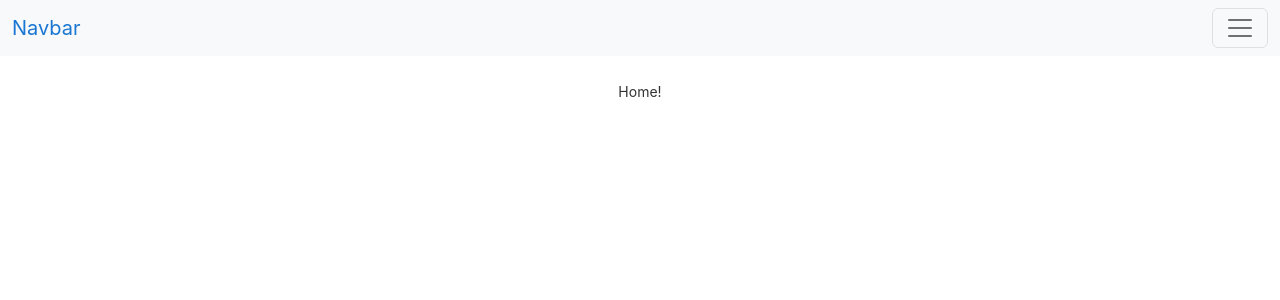
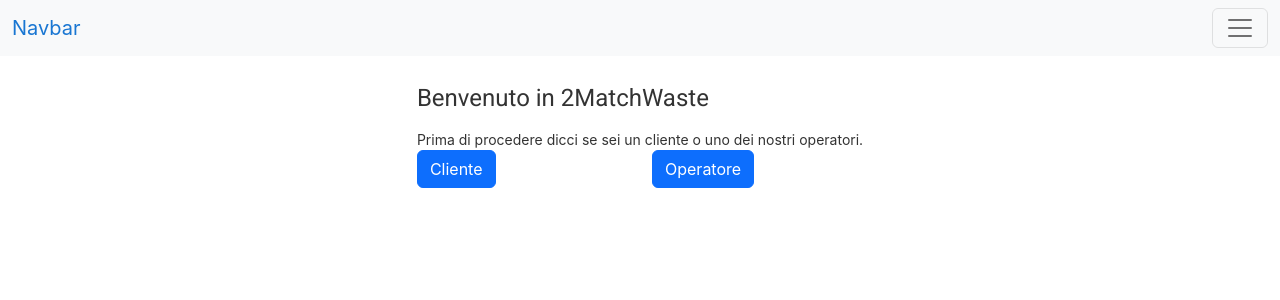
Before and after one commit to 2muchwaste/2muchwaste-frontend, an Angular app: page /home in a window 1280 px wide. Shown: the top 300 px of the page. Built offline with nearby package versions, Linux system fonts and the light colour scheme.

Commit message:
Add signin component to app

```diff
--- a/src/app/app.module.ts
+++ b/src/app/app.module.ts
@@ -11,13 +11,15 @@ import { HomeComponent } from './home/home.component';
 import {FormsModule} from "@angular/forms";
 import {HttpClientModule} from "@angular/common/http";
 import { SignupComponent } from './signup/signup.component';
+import { SigninComponent } from './signin/signin.component';
 
 @NgModule({
   declarations: [
     AppComponent,
     NavbarComponent,
     HomeComponent,
-    SignupComponent
+    SignupComponent,
+    SigninComponent
   ],
     imports: [
         BrowserModule,
--- a/src/app/home/home.component.html
+++ b/src/app/home/home.component.html
@@ -1 +1,20 @@
-<p>Home!</p>
+<div class="container">
+  <div class="row">
+    <div class="col">
+      <h1>Benvenuto in 2MatchWaste</h1>
+    </div>
+  </div>
+  <div class="row">
+    <div class="col">
+      Prima di procedere dicci se sei un cliente o uno dei nostri operatori.
+    </div>
+  </div>
+  <div class="row">
+    <div class="col-md-6">
+      <button [routerLink]="'/signup'" type="button" class="btn btn-primary">Cliente</button>
+    </div>
+    <div class="col-md-6">
+      <button type="button" class="btn btn-primary">Operatore</button>
+    </div>
+  </div>
+</div>
--- /dev/null
+++ b/src/app/signin/signin.component.html
@@ -0,0 +1 @@
+<p>signin works!</p>
--- /dev/null
+++ b/src/app/signin/signin.component.ts
@@ -0,0 +1,15 @@
+import { Component, OnInit } from '@angular/core';
+
+@Component({
+  selector: 'app-signin',
+  templateUrl: './signin.component.html',
+  styleUrls: ['./signin.component.scss']
+})
+export class SigninComponent implements OnInit {
+
+  constructor() { }
+
+  ngOnInit(): void {
+  }
+
+}
```
Also changed, not shown: src/app/signin/signin.component.scss (added), 1 other file (tests, documents, lock files or other folders).
